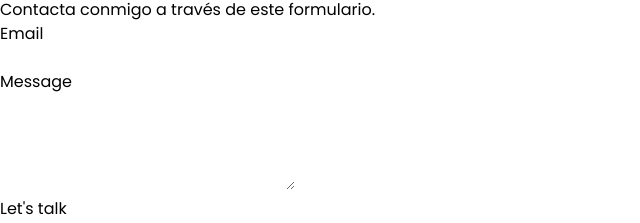
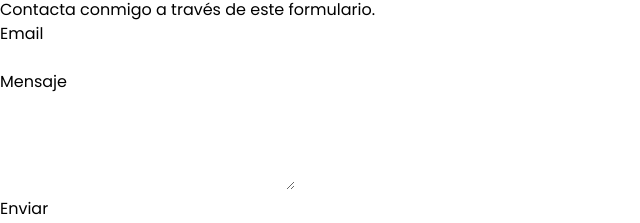
Before and after one commit to aRubenDev/personal, a React (Vite) app: page / in a window 1280 px wide. Shown: the part 1986-2209 px from the top of the page, without its empty margins (0-640 px from the left). Built offline with nearby package versions, Linux system fonts and the light colour scheme.

Commit message:
Form changes

```diff
--- a/src/components/portfolio/Contact.jsx
+++ b/src/components/portfolio/Contact.jsx
@@ -27,7 +27,7 @@ export default function Contact() {
                 name="email"
                 type="email"
                 autoComplete="email"
-                className="block w-full rounded-md border-0 px-3.5 py-2 text-gray-900 shadow-sm ring-1 ring-inset ring-gray-300 placeholder:text-gray-400 focus:ring-2 focus:ring-inset focus:ring-indigo-600 sm:text-sm sm:leading-6"
+                className="block w-full rounded-md border-0 px-3.5 py-2 text-gray-900 shadow-sm ring-1 ring-inset ring-gray-300 placeholder:text-gray-400 focus:ring-2 focus:ring-inset focus:ring-[#B2DAB2] sm:text-sm sm:leading-6"
               />
             </div>
           </div>
@@ -36,14 +36,14 @@ export default function Contact() {
               htmlFor="message"
               className="block text-sm font-semibold leading-6 text-gray-900"
             >
-              Message
+              Mensaje
             </label>
             <div className="mt-2.5">
               <textarea
                 id="message"
                 name="message"
                 rows={4}
-                className="block w-full rounded-md border-0 px-3.5 py-2 text-gray-900 shadow-sm ring-1 ring-inset ring-gray-300 placeholder:text-gray-400 focus:ring-2 focus:ring-inset focus:ring-indigo-600 sm:text-sm sm:leading-6"
+                className="block w-full rounded-md border-0 px-3.5 py-2 text-gray-900 shadow-sm ring-1 ring-inset ring-gray-300 placeholder:text-gray-400 focus:ring-2 focus:ring-inset focus:ring-[#B2DAB2] sm:text-sm sm:leading-6"
                 defaultValue={""}
               />
             </div>
@@ -52,9 +52,9 @@ export default function Contact() {
         <div className="mt-10">
           <button
             type="submit"
-            className="block w-full rounded-md bg-indigo-600 px-3.5 py-2.5 text-center text-sm font-semibold text-white shadow-sm hover:bg-indigo-500 focus-visible:outline focus-visible:outline-2 focus-visible:outline-offset-2 focus-visible:outline-indigo-600"
+            className="block w-full rounded-md bg-[#0D7C66] px-3.5 py-2.5 text-center text-sm font-semibold text-white shadow-sm hover:bg-[#0D7C66] focus-visible:outline focus-visible:outline-2 focus-visible:outline-offset-2 focus-visible:outline-[#0D7C66]"
           >
-            Let's talk
+            Enviar
           </button>
         </div>
       </form>
```
